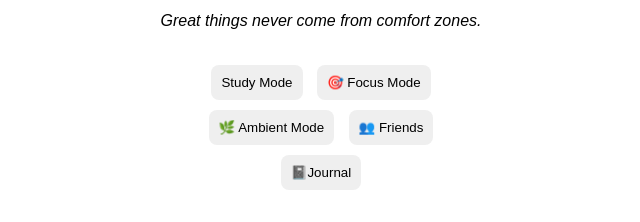
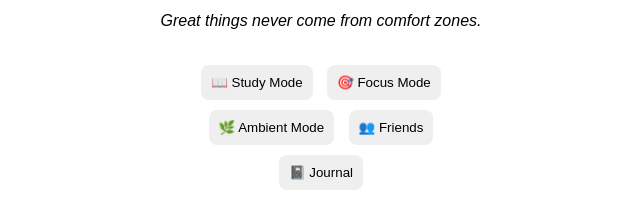
Before and after one commit to emangchat-dot/revstudy, a plain HTML site: page index.html in a window 1280 px wide. Shown: the part 303-525 px from the top of the page, 319-959 px from the left. Drawn offline with Linux system fonts and the light colour scheme.

Commit message:
Update index.html

```diff
--- a/index.html
+++ b/index.html
@@ -1,7 +1,13 @@
 <!DOCTYPE html>
 <html>
 <head>
-    <title>RevStudy</title>
+    <title>📚 RevStudy</title>
+
+    <!-- ✅ FAVICON (your logo) -->
+    <link rel="icon" type="image/png" sizes="32x32" href="favicon.png">
+    <link rel="icon" type="image/png" sizes="16x16" href="favicon.png">
+    <link rel="apple-touch-icon" href="favicon.png">
+
     <style>
         body {
             font-family: Arial;
@@ -54,13 +60,13 @@
 <!-- Quote -->
 <div id="quote"></div>
 
-<!-- ✅ Navigation Buttons -->
+<!-- Navigation -->
 <div class="box">
-    <button onclick="goTo('study.html')"> Study Mode</button>
+    <button onclick="goTo('study.html')">📖 Study Mode</button>
     <button onclick="goTo('focus.html')">🎯 Focus Mode</button>
     <button onclick="goTo('ambient.html')">🌿 Ambient Mode</button>
     <button onclick="location.href='friends.html'">👥 Friends</button>
-    <button onclick="location.href='journal.html'">📓Journal</button>
+    <button onclick="location.href='journal.html'">📓 Journal</button>
 </div>
 
 <!-- Background chooser -->
@@ -122,7 +128,7 @@ function setBackground(type) {
 let savedBG = localStorage.getItem("bg");
 if(savedBG) setBackground(savedBG);
 
-// --- Username saving ---
+// Username saving
 function saveUsername() {
     let name = document.getElementById("usernameInput").value.trim();
     if(name) {
@@ -139,7 +145,7 @@ function showUsername() {
     }
 }
 
-// Check username on page load
+// Load username
 showUsername();
 </script>
 
```
